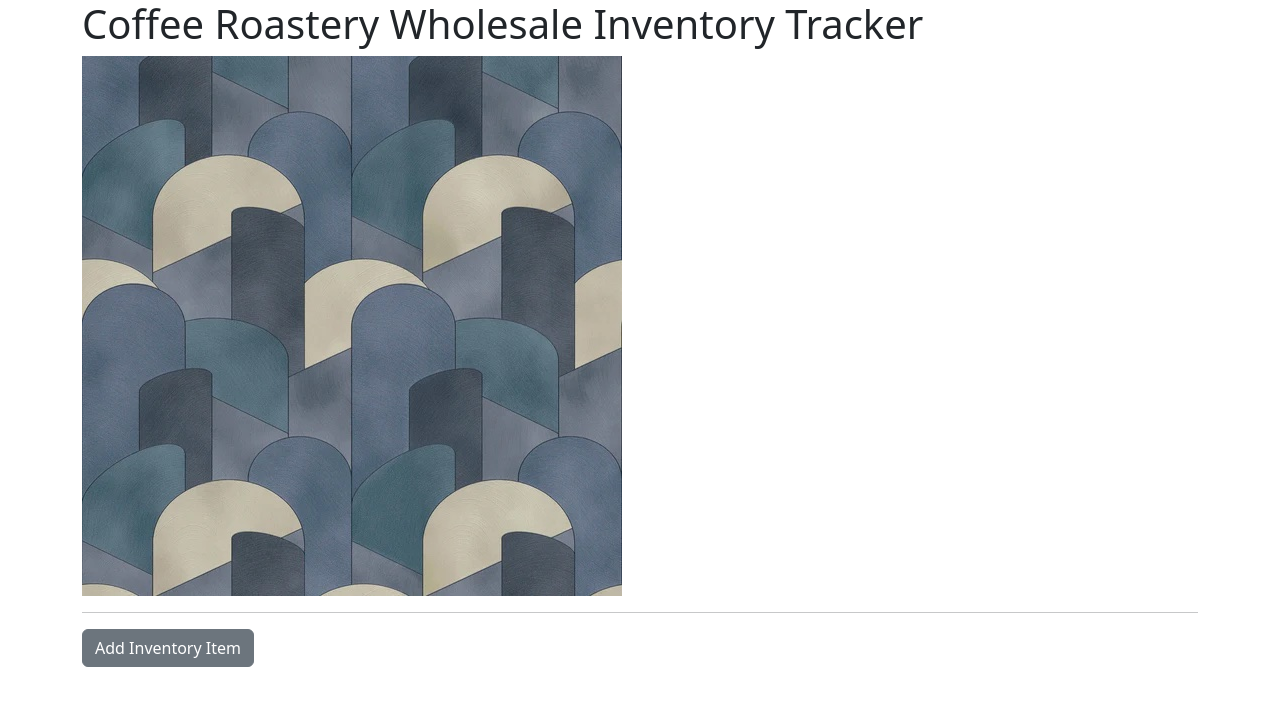
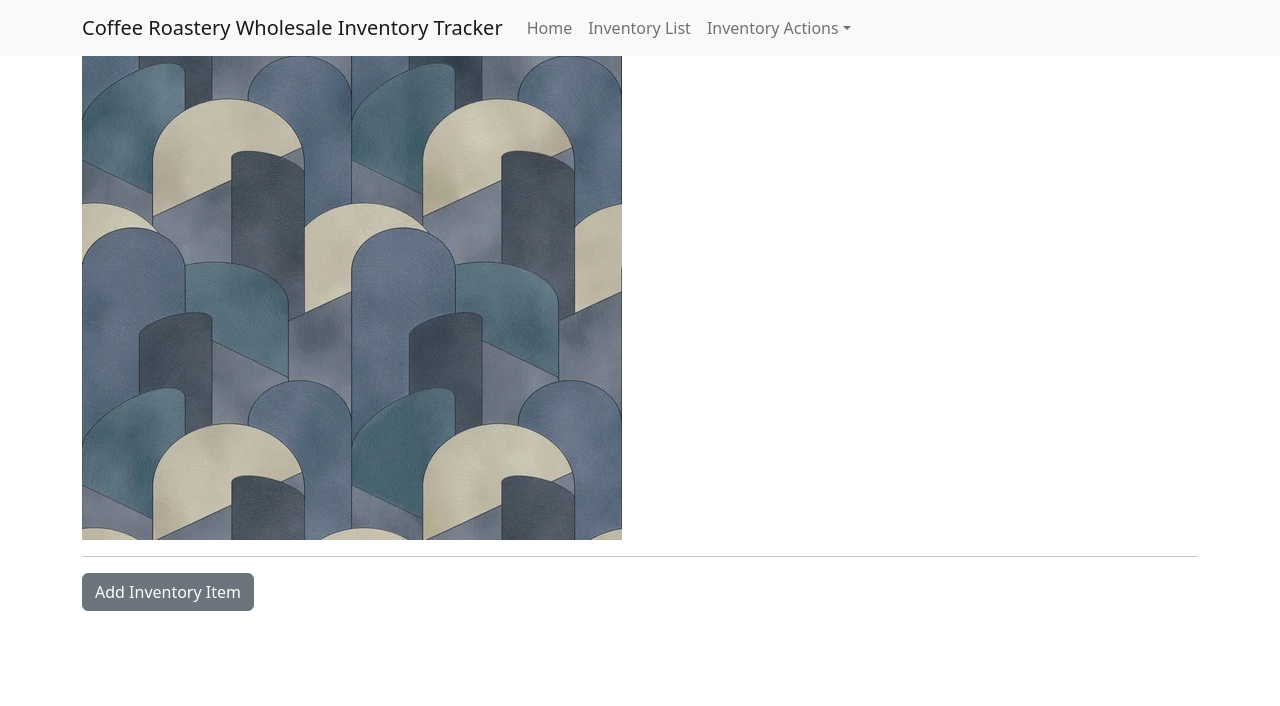
Before and after one commit to elgrons/CoffeeRoasterInventory, a React (Create React App) app: page / in a window 1280 px wide. Shown: the top 706 px of the page. Built offline with nearby package versions, Linux system fonts and the light colour scheme.

Commit message:
add navbar(even though it's not functional) and update README and remove console.log from InventoryItem

```diff
--- a/src/components/App.css
+++ b/src/components/App.css
@@ -25,3 +25,7 @@
     transform: rotate(360deg);
   }
 }
+
+.header-img {
+  display: fluid;
+}
--- a/src/components/Header.js
+++ b/src/components/Header.js
@@ -1,11 +1,33 @@
 import React from "react";
 import wallpaper from "./img/wallpaper.jpeg";
+import Container from 'react-bootstrap/Container';
+import Nav from 'react-bootstrap/Nav';
+import Navbar from 'react-bootstrap/Navbar';
+import NavDropdown from 'react-bootstrap/NavDropdown';
 
 function Header() {
   return (
     <React.Fragment>
-      <h1>Coffee Roastery Wholesale Inventory Tracker</h1>
-      <img src={wallpaper} alt="Geo design for background" />
+      <img src={wallpaper} alt="Geo design for background" className="header-img"/>
+      <Navbar fixed="top" bg="light" expand="lg">
+      <Container>
+        <Navbar.Brand href="#home">Coffee Roastery Wholesale Inventory Tracker</Navbar.Brand>
+        <Navbar.Toggle aria-controls="basic-navbar-nav" />
+        <Navbar.Collapse id="basic-navbar-nav">
+          <Nav className="me-auto">
+            <Nav.Link href="#home">Home</Nav.Link>
+            <Nav.Link href="#link">Inventory List</Nav.Link>
+            <NavDropdown title="Inventory Actions" id="basic-nav-dropdown">
+              <NavDropdown.Item href="#action/3.1">Add Inventory Item</NavDropdown.Item>
+              <NavDropdown.Divider />
+              <NavDropdown.Item href="#action/3.2">
+                See Inventory Details
+              </NavDropdown.Item>
+            </NavDropdown>
+          </Nav>
+        </Navbar.Collapse>
+      </Container>
+    </Navbar>
     </React.Fragment>
   );
 }
--- a/src/components/InventoryItem.js
+++ b/src/components/InventoryItem.js
@@ -9,7 +9,6 @@ function InventoryItem(props){
 
   function handleSubmit(event) {
     event.preventDefault();
-    console.log(event.target.quantity.value);
     return props.onRestockInventory(props.id, parseInt(event.target.quantity.value));
     }
 
```
Also changed, not shown: 1 other file (tests, documents, lock files or other folders).
